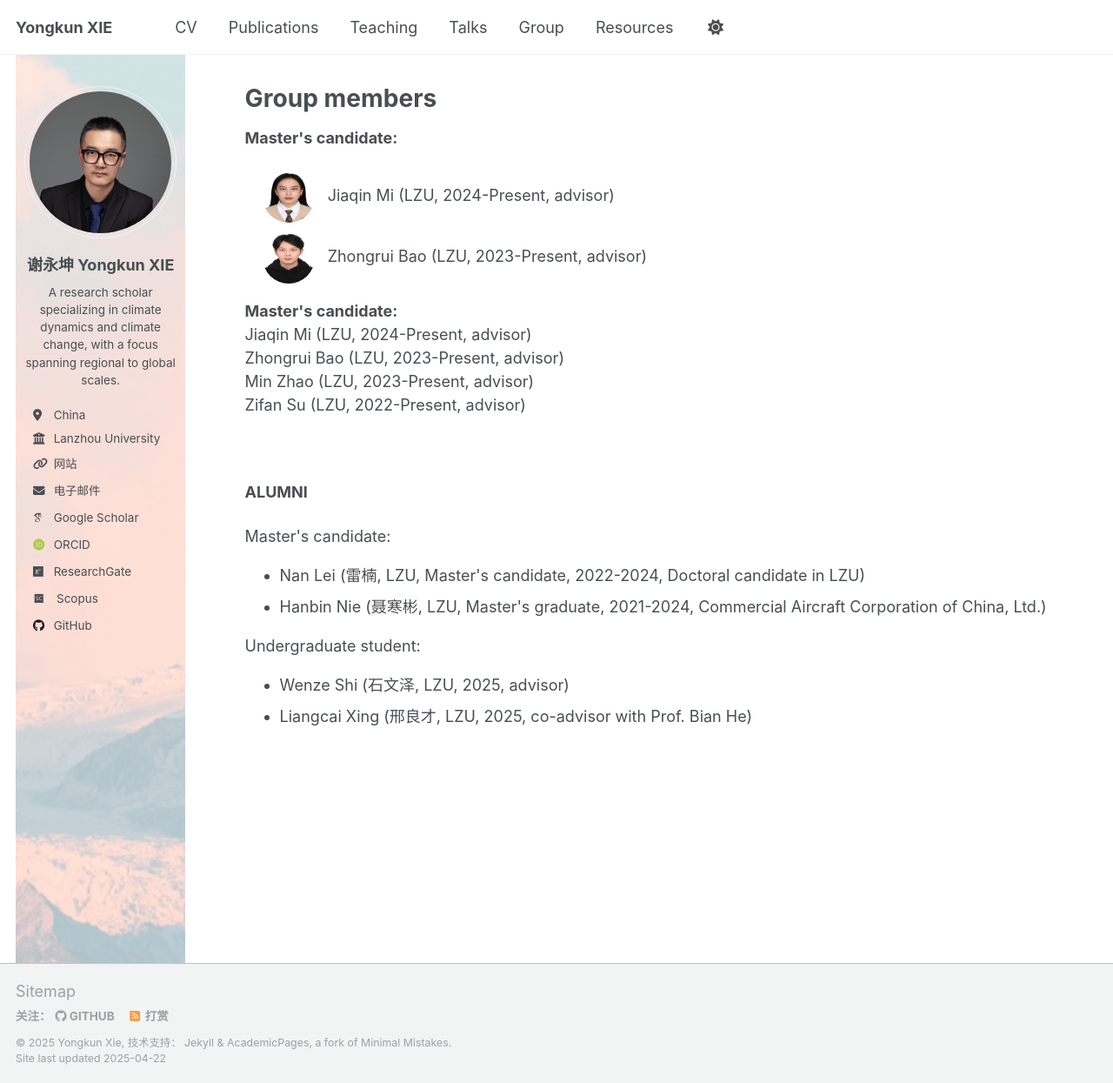
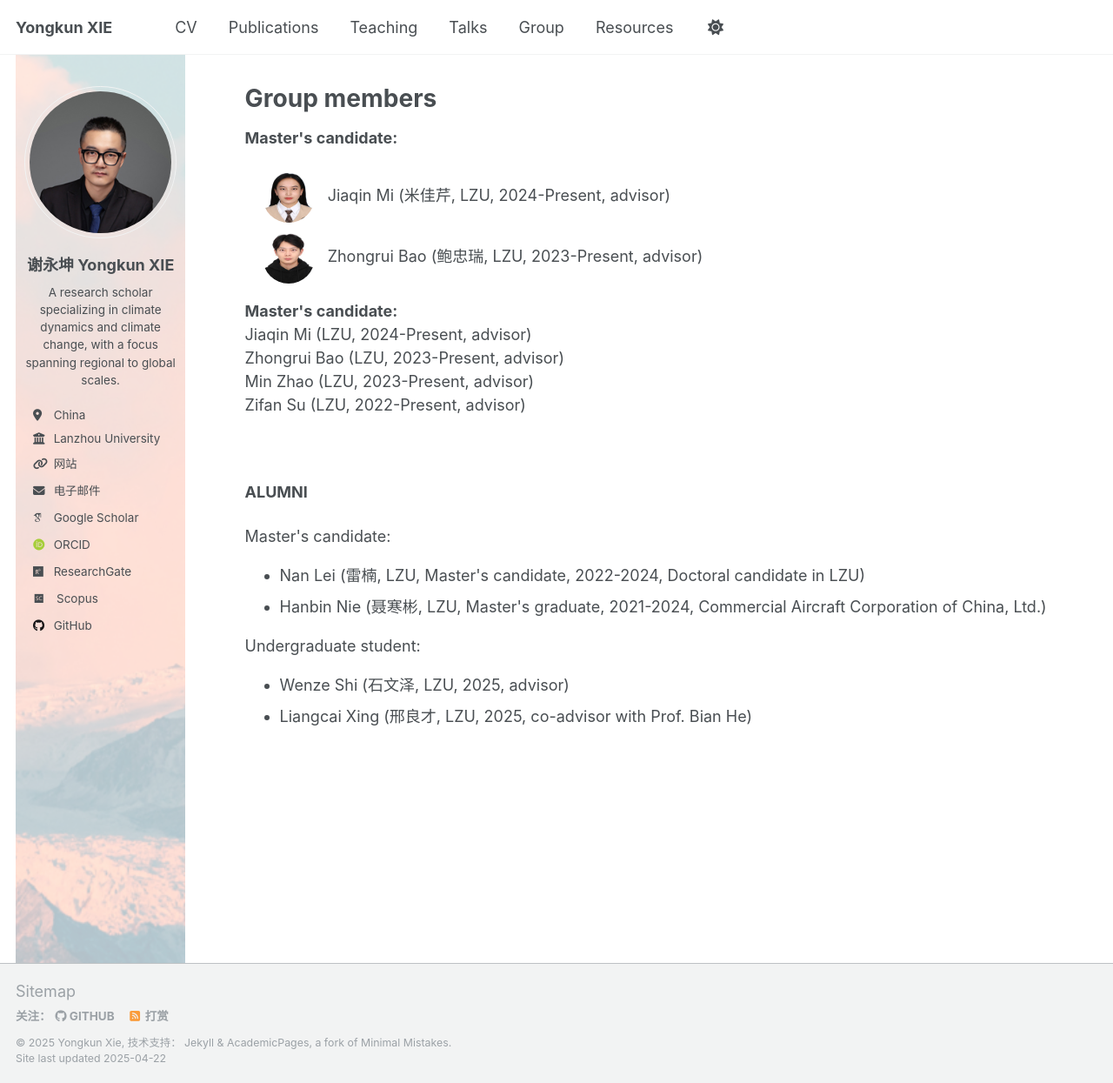
Before and after one commit to yongkunxie/yongkunxie.github.io, a Jekyll site: the page built from _pages/portfolio.html, in a window 1280 px wide and 1245 px high. Shown: the whole window at 87% size. Built offline with Jekyll 4.4.1, drawn with Linux system fonts in a browser that asks for light colours; some web fonts are replaced.

Commit message:
Update portfolio.html

```diff
--- a/_pages/portfolio.html
+++ b/_pages/portfolio.html
@@ -21,11 +21,11 @@ author_profile: true
 <div class="member-list">
   <div class="member-item">
     <img src="/assets/images/jiaqinmi.jpg" alt="Jiaqin Mi" class="member-photo">
-    Jiaqin Mi (LZU, 2024-Present, advisor)
+    Jiaqin Mi (米佳芹, LZU, 2024-Present, advisor)
   </div>
   <div class="member-item">
     <img src="/assets/images/zhongruibao.jpg" alt="Zhongrui Bao" class="member-photo">
-    Zhongrui Bao (LZU, 2023-Present, advisor)
+    Zhongrui Bao (鲍忠瑞, LZU, 2023-Present, advisor)
   </div>
 </div>
 
```
